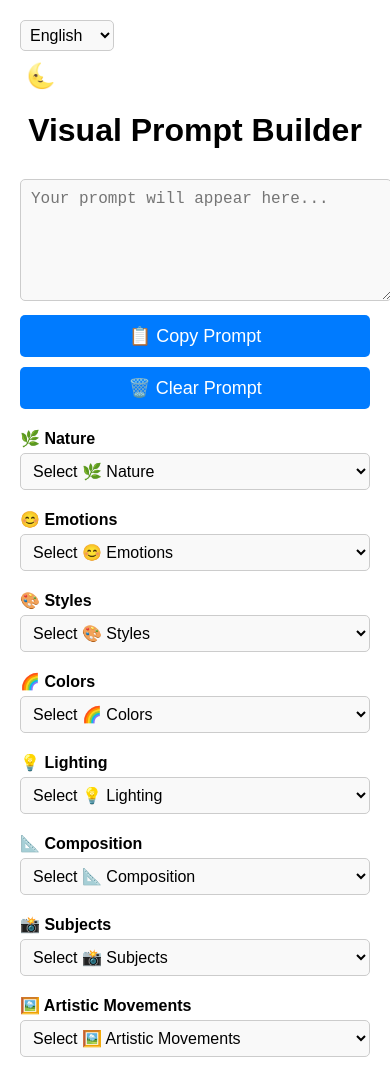
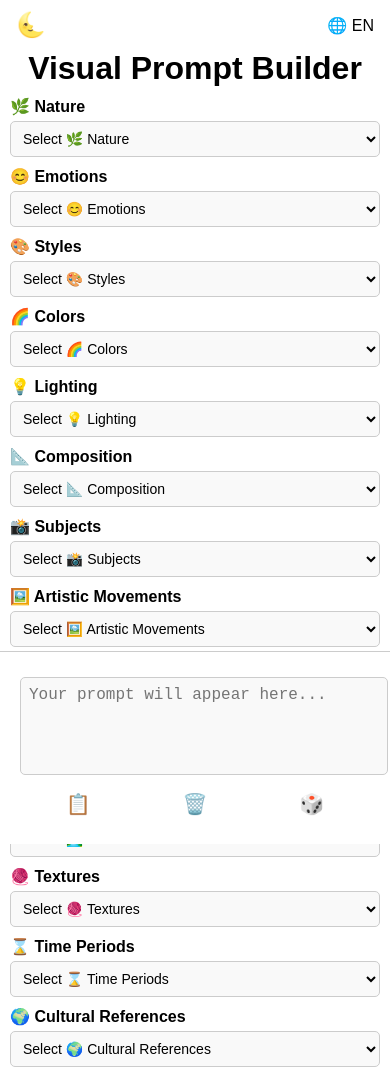
Before and after one commit to gllmAR/prompt-gen, a plain HTML site: page index.html in a window 390 px wide. Shown: the top 1070 px of the page. Drawn offline with Linux system fonts and the light colour scheme.

Commit message:
improve mobile experience

```diff
--- a/index.html
+++ b/index.html
@@ -12,25 +12,31 @@
 <div class="container">
   <!-- Settings Section -->
   <div class="settings">
-    <select id="language-select" onchange="changeLanguage(this.value)">
-      <!-- Options will be populated dynamically -->
-    </select>
     <button id="theme-toggle" onclick="toggleTheme()">🌞</button>
+    <div class="language-selector">
+      <button id="language-btn" onclick="toggleLanguageMenu()">🌐 <span id="current-language">EN</span></button>
+      <div id="language-menu" class="language-menu">
+        <!-- Options will be populated dynamically -->
+      </div>
+    </div>
   </div>
 
   <h1 id="title">Visual Prompt Builder</h1>
 
-  <!-- Prompt Section -->
-  <div class="prompt-section">
+  <!-- Dropdown Menus -->
+  <div id="dropdown-groups"></div>
+</div>
+
+<!-- Prompt Section -->
+<div class="prompt-section">
+  <div class="container">
     <textarea id="prompt" placeholder=""></textarea>
     <div class="buttons">
-      <button id="copy-prompt-btn" onclick="copyPrompt()"></button>
-      <button id="clear-prompt-btn" onclick="clearPrompt()"></button>
+      <button id="copy-prompt-btn" onclick="copyPrompt()" title="Copy Prompt">📋</button>
+      <button id="clear-prompt-btn" onclick="clearPrompt()" title="Clear Prompt">🗑️</button>
+      <button id="random-prompt-btn" onclick="generateRandomPrompt()" title="Generate Random Prompt">🎲</button>
     </div>
   </div>
-
-  <!-- Dropdown Menus -->
-  <div id="dropdown-groups"></div>
 </div>
 
 <!-- Link to external JavaScript file -->
--- a/script.js
+++ b/script.js
@@ -6,23 +6,32 @@ async function loadTranslations() {
   try {
     const response = await fetch('translations.json');
     translations = await response.json();
-    populateLanguageSelector();
+    populateLanguageMenu();
     applyLanguage();
   } catch (error) {
     console.error('Error loading translations:', error);
   }
 }
 
-// Populate language selector
-function populateLanguageSelector() {
-  const languageSelect = document.getElementById('language-select');
-  languageSelect.innerHTML = '';
+// Populate language menu
+function populateLanguageMenu() {
+  const languageMenu = document.getElementById('language-menu');
+  languageMenu.innerHTML = '';
   for (const lang in translations) {
-    const option = document.createElement('option');
-    option.value = lang;
-    option.textContent = translations[lang]['language_name'];
-    languageSelect.appendChild(option);
+    const button = document.createElement('button');
+    button.textContent = `${translations[lang]['language_flag']} ${translations[lang]['language_name']}`;
+    button.onclick = () => {
+      changeLanguage(lang);
+      toggleLanguageMenu();
+    };
+    languageMenu.appendChild(button);
   }
+}
+
+// Toggle language menu visibility
+function toggleLanguageMenu() {
+  const languageMenu = document.getElementById('language-menu');
+  languageMenu.style.display = languageMenu.style.display === 'block' ? 'none' : 'block';
 }
 
 // Apply language
@@ -40,15 +49,19 @@ function changeLanguage(lang) {
   // Update interface text
   document.getElementById('title').textContent = texts['title'];
   document.getElementById('prompt').placeholder = texts['prompt_placeholder'];
-  document.getElementById('copy-prompt-btn').textContent = texts['copy_prompt'];
-  document.getElementById('clear-prompt-btn').textContent = texts['clear_prompt'];
+
+  // Update action buttons
+  document.getElementById('copy-prompt-btn').title = texts['copy_prompt'];
+  document.getElementById('clear-prompt-btn').title = texts['clear_prompt'];
+  document.getElementById('random-prompt-btn').title = texts['generate_random_prompt'];
+
+  // Update current language abbreviation
+  document.getElementById('current-language').textContent = translations[lang]['language_abbr'];
 
   // Update theme toggle icon
   const currentTheme = document.documentElement.getAttribute('data-theme');
-  document.getElementById('theme-toggle').textContent = currentTheme === 'dark' ? texts['switch_to_light'] : texts['switch_to_dark'];
-
-  // Update language selector
-  document.getElementById('language-select').value = lang;
+  document.getElementById('theme-toggle').textContent =
+    currentTheme === 'dark' ? texts['switch_to_light'] : texts['switch_to_dark'];
 
   // Reload keywords to update language
   loadKeywords();
@@ -98,18 +111,22 @@ function displayDropdowns(data) {
   }
 }
 
-// Add selected keyword to prompt
+// Add selected keyword to prompt and scroll to bottom
 function addToPrompt(keyword) {
   if (keyword) {
     const promptTextarea = document.getElementById('prompt');
     promptTextarea.value += (promptTextarea.value ? ' ' : '') + keyword;
+
+    // Scroll to the bottom
+    promptTextarea.scrollTop = promptTextarea.scrollHeight;
   }
 }
 
 // Copy prompt to clipboard
 function copyPrompt() {
   const promptTextarea = document.getElementById('prompt');
-  navigator.clipboard.writeText(promptTextarea.value)
+  navigator.clipboard
+    .writeText(promptTextarea.value)
     .then(() => {
       alert(translations[currentLanguage]['prompt_copied']);
     })
@@ -132,21 +149,74 @@ function toggleTheme() {
 
   // Update the button icon
   const texts = translations[currentLanguage];
-  document.getElementById('theme-toggle').textContent = targetTheme === 'dark' ? texts['switch_to_light'] : texts['switch_to_dark'];
+  document.getElementById('theme-toggle').textContent =
+    targetTheme === 'dark' ? texts['switch_to_light'] : texts['switch_to_dark'];
 }
 
 // Apply saved theme on load
 function applyTheme() {
-  const savedTheme = localStorage.getItem('theme') || (window.matchMedia("(prefers-color-scheme: dark)").matches ? 'dark' : 'light');
+  const savedTheme =
+    localStorage.getItem('theme') ||
+    (window.matchMedia('(prefers-color-scheme: dark)').matches ? 'dark' : 'light');
   document.documentElement.setAttribute('data-theme', savedTheme);
 
   // Update the button icon
   const texts = translations[currentLanguage];
-  document.getElementById('theme-toggle').textContent = savedTheme === 'dark' ? texts['switch_to_light'] : texts['switch_to_dark'];
+  document.getElementById('theme-toggle').textContent =
+    savedTheme === 'dark' ? texts['switch_to_light'] : texts['switch_to_dark'];
 }
 
+// Generate Random Prompt and scroll to bottom
+function generateRandomPrompt() {
+  fetch(`keywords_${currentLanguage}.json`)
+    .then(response => response.json())
+    .then(data => {
+      const promptTextarea = document.getElementById('prompt');
+      const categories = Object.keys(data);
+
+      const allKeywords = [];
+
+      // Flatten all keywords into one array
+      categories.forEach(category => {
+        allKeywords.push(...data[category]);
+      });
+
+      // Shuffle the array
+      allKeywords.sort(() => 0.5 - Math.random());
+
+      // Decide on a random number of elements to add
+      const numberOfElements = Math.min(Math.floor(Math.random() * 5) + 3, allKeywords.length);
+
+      // Select the required number of unique keywords
+      const selectedKeywords = allKeywords.slice(0, numberOfElements);
+
+      // Add the selected keywords to the prompt
+      promptTextarea.value += (promptTextarea.value ? ' ' : '') + selectedKeywords.join(' ');
+
+      // Scroll to the bottom
+      promptTextarea.scrollTop = promptTextarea.scrollHeight;
+
+      // Visual feedback
+      promptTextarea.classList.add('highlight');
+      setTimeout(() => {
+        promptTextarea.classList.remove('highlight');
+      }, 500);
+    })
+    .catch(error => console.error('Error generating random prompt:', error));
+}
+
+// Close language menu when clicking outside
+window.onclick = function (event) {
+  if (!event.target.matches('#language-btn') && !event.target.matches('#current-language')) {
+    const languageMenu = document.getElementById('language-menu');
+    if (languageMenu.style.display === 'block') {
+      languageMenu.style.display = 'none';
+    }
+  }
+};
+
 // Initialize the application
-window.onload = async function() {
+window.onload = async function () {
   await loadTranslations();
   applyTheme();
   await loadKeywords();
--- a/style.css
+++ b/style.css
@@ -21,7 +21,7 @@
 body {
   font-family: Arial, sans-serif;
   margin: 0;
-    padding: 10px;
+  padding: 0;
   background-color: var(--background-color);
   color: var(--text-color);
 }
@@ -32,26 +32,48 @@
   padding: 10px;
 }
 
-  h1 {
-    text-align: center;
-    margin-bottom: 20px;
-  }
-
 /* Settings Section */
 .settings {
   display: flex;
-    justify-content: flex-end;
+  justify-content: space-between;
   align-items: center;
-    gap: 10px;
-    margin-bottom: 10px;
 }
 
-  #language-select {
-    padding: 5px;
+.language-selector {
+  position: relative;
+}
+
+.language-menu {
+  display: none;
+  position: absolute;
+  right: 0;
+  background-color: var(--input-bg-color);
+  border: 1px solid var(--input-border-color);
+  border-radius: 5px;
+  margin-top: 5px;
+}
+
+.language-menu button {
+  display: block;
+  width: 100%;
+  padding: 5px 10px;
+  background: none;
+  border: none;
+  text-align: left;
+  cursor: pointer;
+  color: var(--text-color);
+}
+
+.language-menu button:hover {
+  background-color: var(--button-bg-color);
+  color: var(--button-text-color);
+}
+
+#language-btn {
+  background: none;
+  border: none;
   font-size: 16px;
-    border-radius: 5px;
-    border: 1px solid var(--input-border-color);
-    background-color: var(--input-bg-color);
+  cursor: pointer;
   color: var(--text-color);
 }
 
@@ -63,56 +85,23 @@
   color: var(--text-color);
 }
 
-  /* Prompt and Buttons */
-  .prompt-section {
-    margin-bottom: 20px;
-  }
-
-  #prompt {
-    width: 100%;
-    height: 100px;
-    font-size: 16px;
-    margin-top: 10px;
-    padding: 10px;
-    border: 1px solid var(--input-border-color);
-    border-radius: 5px;
-    background-color: var(--input-bg-color);
-    color: var(--text-color);
-    resize: vertical;
-  }
-
-  .buttons {
-    margin-top: 10px;
-    display: flex;
-    flex-wrap: wrap;
-    gap: 10px;
-  }
-
-  .buttons button {
-    flex: 1;
-    padding: 10px;
-    font-size: 18px;
-    cursor: pointer;
-    border: none;
-    border-radius: 5px;
-    background-color: var(--button-bg-color);
-    color: var(--button-text-color);
-  }
-
-  .buttons button:hover {
-    background-color: #0056b3;
+h1 {
+  text-align: center;
+  margin: 10px 0;
 }
 
 /* Dropdown Groups */
 #dropdown-groups {
   display: flex;
   flex-wrap: wrap;
-    gap: 20px;
+  gap: 10px;
+  margin-top: 10px;
+  margin-bottom: 120px; /* Space for prompt-section */
 }
 
 .dropdown-group {
-    flex: 1 1 200px;
-    min-width: 200px;
+  flex: 1 1 calc(25% - 10px); /* 4 columns */
+  min-width: 150px;
 }
 
 .dropdown-group label {
@@ -125,21 +114,99 @@
 .dropdown-group select {
   width: 100%;
   padding: 8px;
-    font-size: 16px;
+  font-size: 14px;
   border-radius: 5px;
   border: 1px solid var(--input-border-color);
   background-color: var(--input-bg-color);
   color: var(--text-color);
 }
 
-  /* Responsive Design */
-  @media (max-width: 600px) {
-    .buttons {
-      flex-direction: column;
+/* Prompt Section */
+.prompt-section {
+  position: fixed;
+  bottom: 0;
+  left: 0;
+  right: 0;
+  background-color: var(--background-color);
+  padding: 10px;
+  border-top: 1px solid var(--input-border-color);
 }
 
-    .settings {
-      flex-direction: column;
-      align-items: flex-start;
+.prompt-section .container {
+  max-width: 900px;
+  margin: auto;
+}
+
+#prompt {
+  width: 100%;
+  height: 60px;
+  font-size: 16px;
+  margin-top: 5px;
+  padding: 8px;
+  border: 1px solid var(--input-border-color);
+  border-radius: 5px;
+  background-color: var(--input-bg-color);
+  color: var(--text-color);
+  resize: none;
+}
+
+/* Action Buttons */
+.buttons {
+  display: flex;
+  justify-content: space-around;
+  margin-top: 5px;
+}
+
+.buttons button {
+  flex: 1;
+  padding: 8px;
+  font-size: 20px;
+  cursor: pointer;
+  border: none;
+  background: none;
+  color: var(--text-color);
+}
+
+.buttons button:hover {
+  color: var(--button-bg-color);
+}
+
+/* Highlight effect for the prompt textarea */
+.highlight {
+  border-color: gold;
+  box-shadow: 0 0 10px gold;
+}
+
+/* Responsive Design */
+
+/* Adjust for screens wider than 1200px */
+@media (min-width: 1200px) {
+  .dropdown-group {
+    flex: 1 1 calc(25% - 10px); /* 4 columns */
   }
 }
+
+/* Adjust for screens between 900px and 1199px */
+@media (min-width: 900px) and (max-width: 1199px) {
+  .dropdown-group {
+    flex: 1 1 calc(33.33% - 10px); /* 3 columns */
+  }
+}
+
+/* Adjust for screens between 600px and 899px */
+@media (min-width: 600px) and (max-width: 899px) {
+  .dropdown-group {
+    flex: 1 1 calc(50% - 10px); /* 2 columns */
+  }
+}
+
+/* For screens less than 600px */
+@media (max-width: 599px) {
+  .dropdown-group {
+    flex: 1 1 100%; /* 1 column */
+  }
+
+  #prompt {
+    height: 80px;
+  }
+}
--- a/translations.json
+++ b/translations.json
@@ -1,51 +1,62 @@
 {
   "en": {
     "language_name": "English",
+    "language_abbr": "EN",
+    "language_flag": "🇬🇧",
     "title": "Visual Prompt Builder",
     "select": "Select",
     "prompt_placeholder": "Your prompt will appear here...",
-    "copy_prompt": "📋 Copy Prompt",
-    "clear_prompt": "🗑️ Clear Prompt",
+    "copy_prompt": "Copy Prompt",
+    "clear_prompt": "Clear Prompt",
     "prompt_copied": "Prompt copied to clipboard!",
     "switch_to_dark": "🌜",
     "switch_to_light": "🌞",
-    "language": "Language"
+    "language": "Language",
+    "generate_random_prompt": "Generate Random Prompt"
+  },
+  "es": {
+    "language_name": "Español",
+    "language_abbr": "ES",
+    "language_flag": "🇪🇸",
+    "title": "Creador de Prompts Visuales",
+    "select": "Seleccionar",
+    "prompt_placeholder": "Tu prompt aparecerá aquí...",
+    "copy_prompt": "Copiar Prompt",
+    "clear_prompt": "Borrar Prompt",
+    "prompt_copied": "¡Prompt copiado al portapapeles!",
+    "switch_to_dark": "🌜",
+    "switch_to_light": "🌞",
+    "language": "Idioma",
+    "generate_random_prompt": "Generar Prompt Aleatorio"
   },
   "fr": {
     "language_name": "Français",
+    "language_abbr": "FR",
+    "language_flag": "🇫🇷",
     "title": "Générateur de Prompts Visuels",
     "select": "Sélectionner",
     "prompt_placeholder": "Votre prompt apparaîtra ici...",
-    "copy_prompt": "📋 Copier le Prompt",
-    "clear_prompt": "🗑️ Effacer le Prompt",
+    "copy_prompt": "Copier le Prompt",
+    "clear_prompt": "Effacer le Prompt",
     "prompt_copied": "Prompt copié dans le presse-papiers !",
     "switch_to_dark": "🌜",
     "switch_to_light": "🌞",
-    "language": "Langue"
+    "language": "Langue",
+    "generate_random_prompt": "Générer un Prompt Aléatoire"
   },
   "la": {
-    "language_name": "Latin",
-    "title": "Générateur de Prompts Visuels",
-    "select": "Sélectionner",
-    "prompt_placeholder": "Votre prompt apparaîtra ici...",
-    "copy_prompt": "📋 Copier le Prompt",
-    "clear_prompt": "🗑️ Effacer le Prompt",
-    "prompt_copied": "Prompt copié dans le presse-papiers !",
+    "language_name": "Latine",
+    "language_abbr": "LA",
+    "language_flag": "🏛️",
+    "title": "Constructor Visorum Promotorum",
+    "select": "Selige",
+    "prompt_placeholder": "Promptum tuum hic apparebit...",
+    "copy_prompt": "Copia Promptum",
+    "clear_prompt": "Dele Promptum",
+    "prompt_copied": "Promptum in memoriam positum est!",
     "switch_to_dark": "🌜",
     "switch_to_light": "🌞",
-    "language": "Langue"
-  },
-  "es": {
-    "language_name": "Español",
-    "title": "Creador de Prompts Visuales",
-    "select": "Seleccionar",
-    "prompt_placeholder": "Tu prompt aparecerá aquí...",
-    "copy_prompt": "📋 Copiar Prompt",
-    "clear_prompt": "🗑️ Borrar Prompt",
-    "prompt_copied": "¡Prompt copiado al portapapeles!",
-    "switch_to_dark": "🌜",
-    "switch_to_light": "🌞",
-    "language": "Idioma"
+    "language": "Lingua",
+    "generate_random_prompt": "Genera Promptum Casuale"
   }
-
 }
```
Lines whose indentation alone changed are shown as unchanged.
